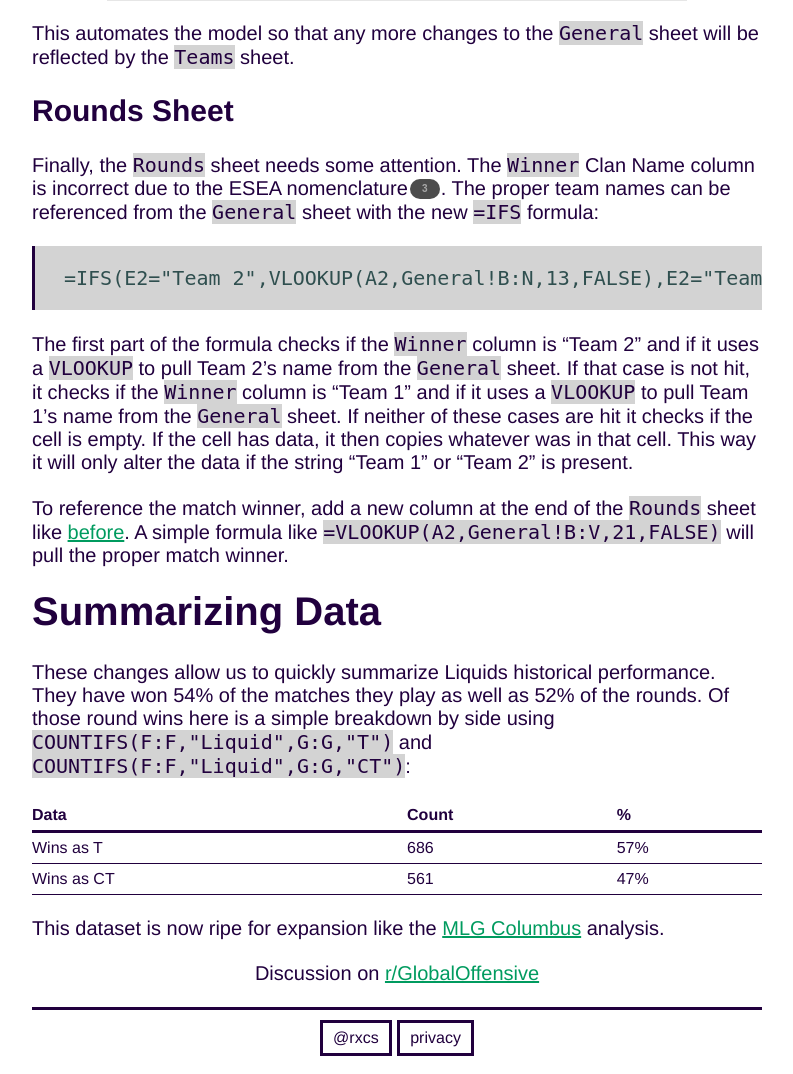
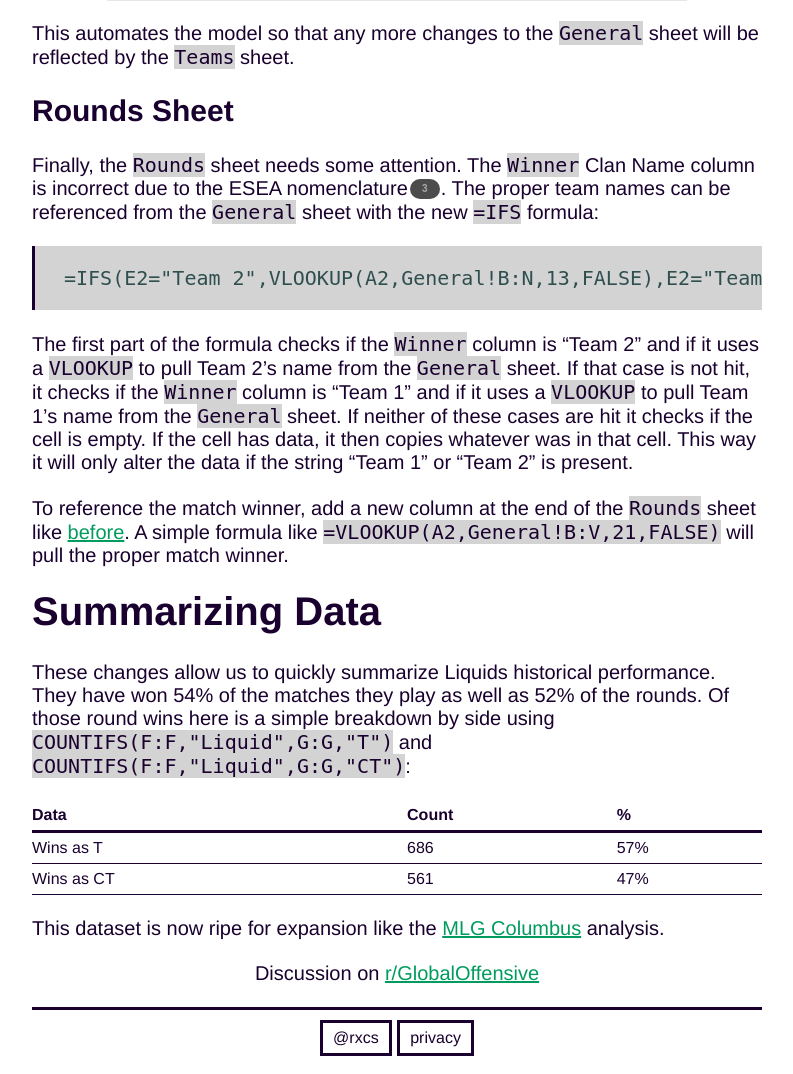
Before and after one commit to ReagentX/reagentx.github.io, a PHP site: page /blog/cleaning-team-liquids-historical-data/index.html in a window 1280 px wide. Shown: the part 3465-4539 px from the top of the page, without its empty margins (243-1036 px from the left). Run offline with PHP 8.4, Linux system fonts and the light colour scheme.

Commit message:
Make site and blog the same color

```diff
--- a/css/blog.css
+++ b/css/blog.css
@@ -10,7 +10,7 @@ html {
     font-size: 2rem;
     font-weight: 100;
     background: white;
-    color: #21003e;
+    color: #19002e;
     font-family: 'SFNSTextLight', Helvetica, Arial, sans-serif;
     max-width: 750px;
     margin-left: auto;
@@ -79,8 +79,8 @@ html {
     background: white;
     line-height: 2.2rem;
     font-size: 1.6rem;
-    color: #21003e;
-    border: 0.3rem solid #21003e;
+    color: #19002e;
+    border: 0.3rem solid #19002e;
     padding: 0.4rem 1rem;
     cursor: pointer;
   }
@@ -91,7 +91,7 @@ html {
   input[type="reset"].filled,
   input[type="submit"].filled {
     color: white;
-    background: #21003e;
+    background: #19002e;
   }
 
   .button,
@@ -133,7 +133,7 @@ html {
     -moz-appearance: none;
     appearance: none;
     background-color: transparent;
-    border: 0.1rem solid #21003e;
+    border: 0.1rem solid #19002e;
     border-radius: 0;
     box-shadow: none;
     box-sizing: inherit;
@@ -157,11 +157,11 @@ html {
   }
 
   td {
-    border-bottom: 0.1rem solid #21003e;
+    border-bottom: 0.1rem solid #19002e;
   }
 
   th {
-    border-bottom: 0.3rem solid #21003e;
+    border-bottom: 0.3rem solid #19002e;
     text-align: left;
   }
 
@@ -177,7 +177,7 @@ html {
 
   pre {
     background: lightgray;
-    border-left: 0.3rem solid #21003e;
+    border-left: 0.3rem solid #19002e;
   }
 
   code {
@@ -199,9 +199,9 @@ html {
     border-radius: 0;
     display: block;
     height: 1rem;
-    border: 0.1rem solid #21003e;
+    border: 0.1rem solid #19002e;
     background: white;
-    color: #21003e;
+    color: #19002e;
     overflow: hidden;
     padding: 0;
     width: 100%;
@@ -210,19 +210,19 @@ html {
     background-color: white;
   }
   progress::-webkit-progress-value {
-    background-color: #21003e;
+    background-color: #19002e;
   }
   progress::-moz-progress-bar {
-    background-color: #21003e;
+    background-color: #19002e;
   }
   progress::-ms-fill {
-    background-color: #21003e;
+    background-color: #19002e;
   }
 
   /* The Break Line */
 
   hr {
-    border: 0.2rem solid #21003e;
+    border: 0.2rem solid #19002e;
     border-bottom-width: 0.1rem;
   }
 
@@ -299,7 +299,7 @@ html {
 
   @media (prefers-color-scheme: dark) {
     body {
-      background: #21003e;
+      background: #19002e;
       color: white;
     }
     a {
@@ -313,7 +313,7 @@ html {
     input[type="button"],
     input[type="reset"],
     input[type="submit"] {
-      background: #21003e;
+      background: #19002e;
       color: white;
       border-color: white;
     }
@@ -322,7 +322,7 @@ html {
     input[type="button"].filled,
     input[type="reset"].filled,
     input[type="submit"].filled {
-      color: #21003e;
+      color: #19002e;
       background: white;
     }
     input[type="email"],
@@ -362,11 +362,11 @@ html {
       }
     progress {
       border-color: white;
-      background: #21003e;
+      background: #19002e;
       color: white;
     }
     progress::-webkit-progress-bar {
-      background-color: #21003e;
+      background-color: #19002e;
     }
     progress::-webkit-progress-value {
       background-color: white;
```
